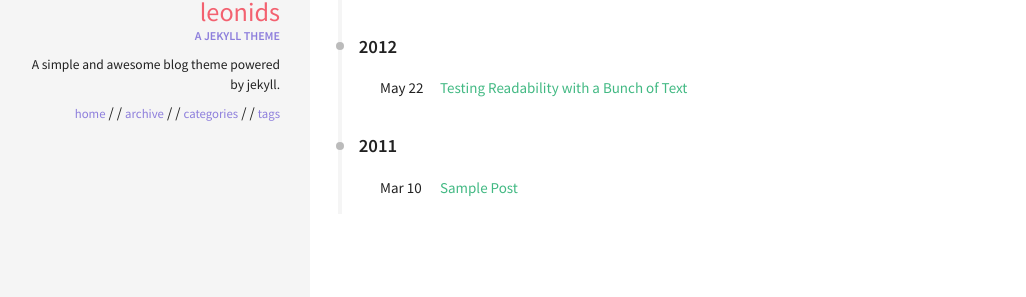
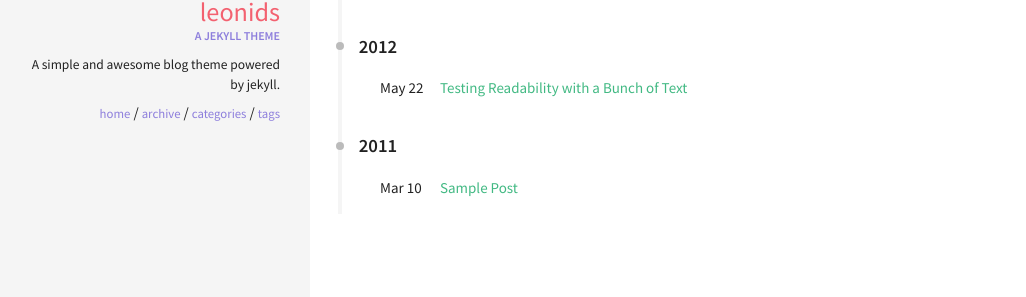
Before and after one commit to renyuanz/leonids, a Jekyll site: the page built from archive.html, in a window 1280 px wide. Shown: the part 401-698 px from the top of the page, without its empty margins (10-1036 px from the left). Built offline with Jekyll 4.4.1, drawn with Linux system fonts in a browser that asks for light colours.

Commit message:
Removed / in HTML (in favor of last-child:after)

```diff
--- a/_includes/sidebar.html
+++ b/_includes/sidebar.html
@@ -11,14 +11,10 @@
     <ul class="nav-list">
       <li class="nav-item">
         <a href="{{ site.url }}/">home</a>
-        <span>/</span>
       </li>
       {% for page in site.pages %} {% if page.title %}
       <li class="nav-item">
         <a href="{{ site.url }}{{ page.url }}">{{ page.title }}</a>
-        {% unless forloop.last %}
-          <span>/</span>
-        {% endunless %}
       </li>
       {% endif %} {% endfor %}
     </ul>
```
